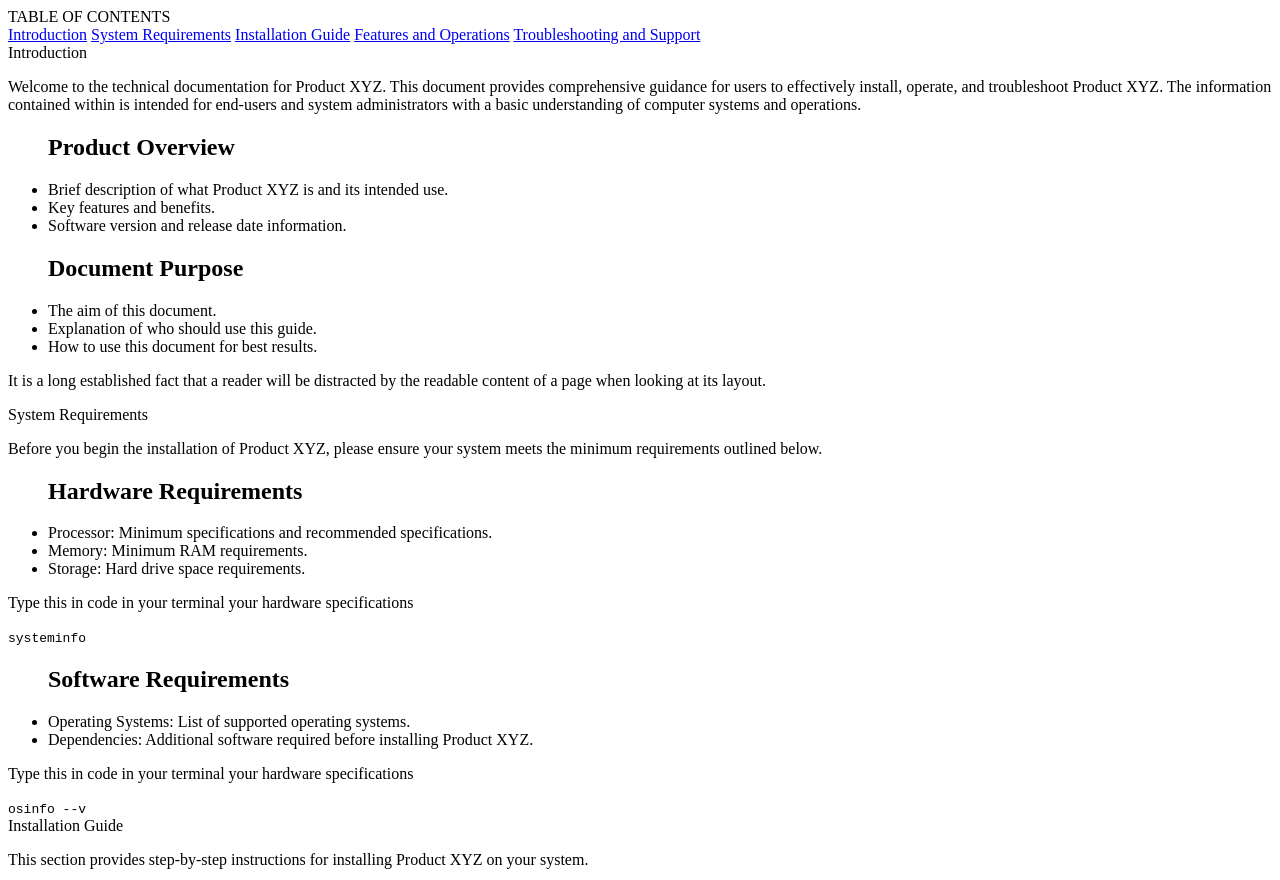
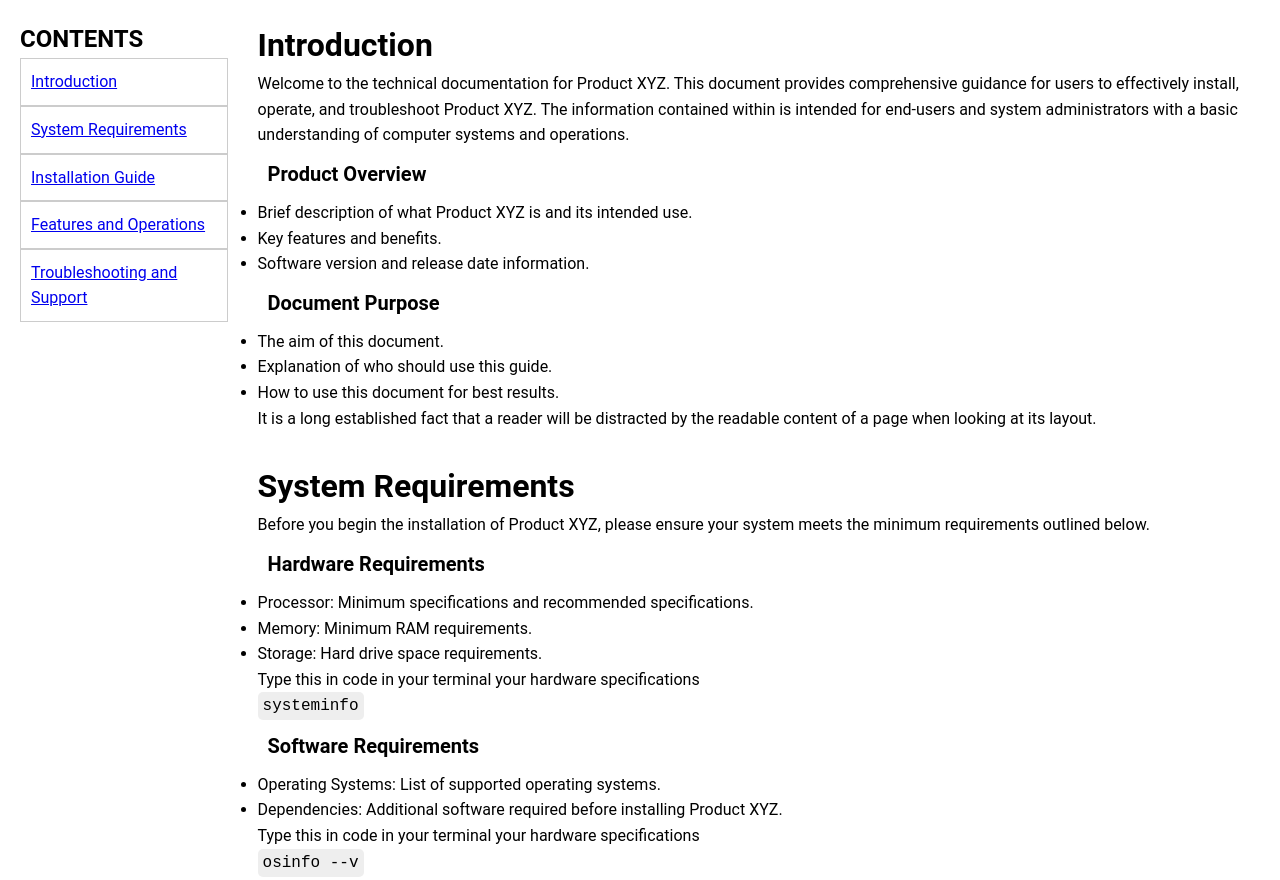
Before and after one commit to benSoalio/FCCTechnicalDocumentationPage, a plain HTML site: page index.html in a window 1280 px wide. Shown: the top 880 px of the page. Drawn offline with Linux system fonts and the light colour scheme.

Commit message:
Finish styles.css

```diff
--- a/index.html
+++ b/index.html
@@ -7,9 +7,8 @@
     <title>Product XYZ Technical Documentation</title>
   </head>
   <body>
-    <main id="main-doc">
     <nav id="navbar">
-        <header>TABLE OF CONTENTS</header>
+      <header>CONTENTS</header>
       <a href="#introduction" class="nav-link">Introduction</a>
       <a href="#system_requirements" class="nav-link">System Requirements</a>
       <a href="#installation_guide" class="nav-link">Installation Guide</a>
@@ -20,6 +19,7 @@
         >Troubleshooting and Support</a
       >
     </nav>
+    <main id="main-doc">
       <section class="main-section" id="introduction">
         <header>Introduction</header>
         <p>
--- a/styles.css
+++ b/styles.css
@@ -0,0 +1,59 @@
+* {
+  margin: 0;
+  padding: 0;
+  box-sizing: border-box;
+}
+
+body {
+  font-family: 'Roboto', sans-serif;
+  background: #fff;
+  font-size: 16px;
+  line-height: 1.6;
+  margin: 10px 10px;
+  display: flex;
+}
+#main-doc {
+  margin: 0 auto;
+  width: 90%;
+  background: #fff;
+  padding: 10px 20px;
+  border-radius: 5px;
+
+}
+.main-section {
+  margin-bottom: 30px;
+}
+
+nav {
+  display: flex;
+  flex-direction: column;
+  margin: 10px;
+
+}
+
+nav a {
+  border: 1px solid #ccc;
+  padding: 10px 10px;
+}
+
+header {
+  font-size: 2rem;
+  font-weight: bold;
+}
+
+h2 {
+  font-size: 1.25rem;
+  margin: 10px;
+}
+
+#navbar header {
+  font-size: 1.5rem;
+  margin-bottom: 10px 5px;
+}
+
+code {
+  background: #eee;
+  padding: 5px;
+  border-radius: 5px;
+  margin-top: 50px;
+}
```
Lines whose indentation alone changed are shown as unchanged.
